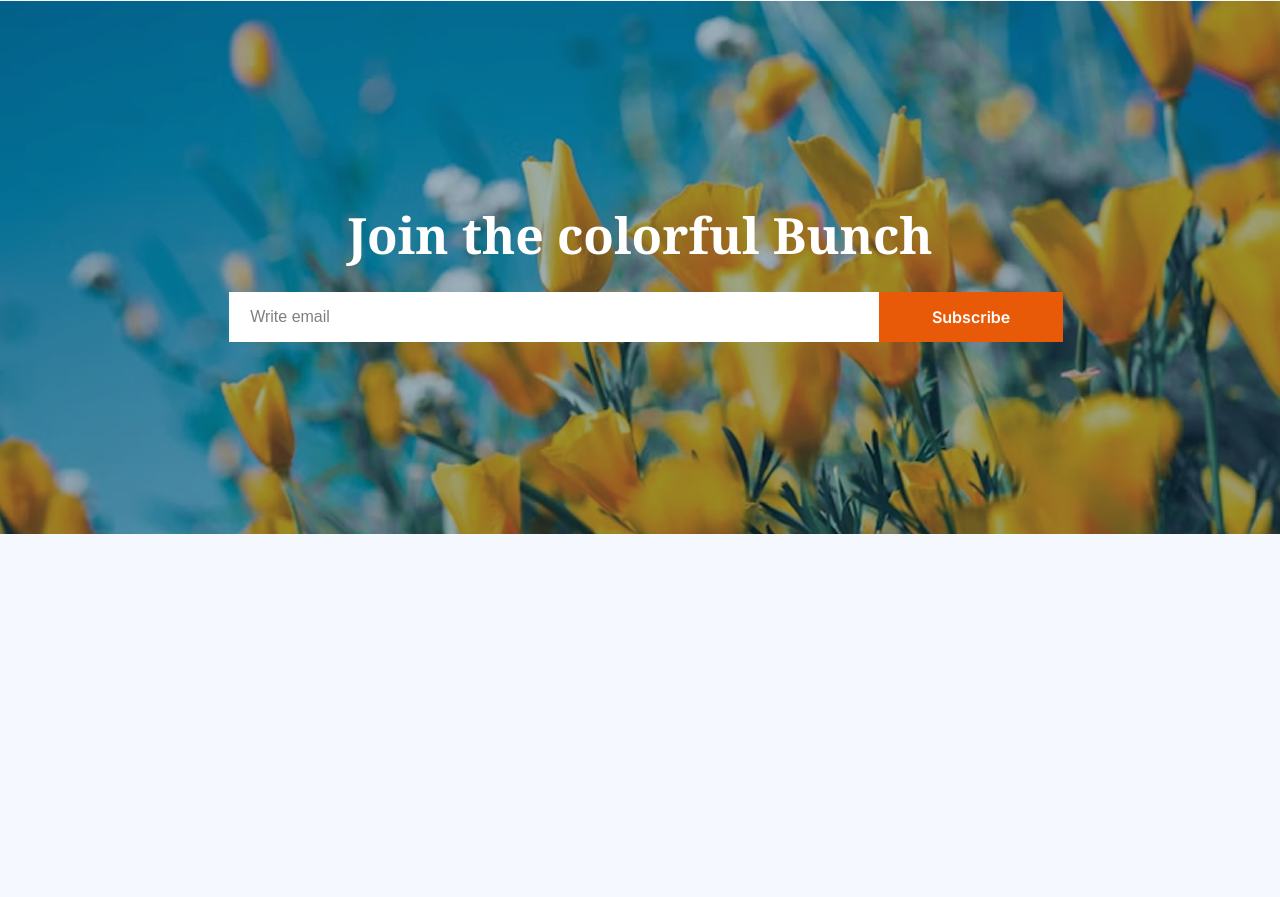
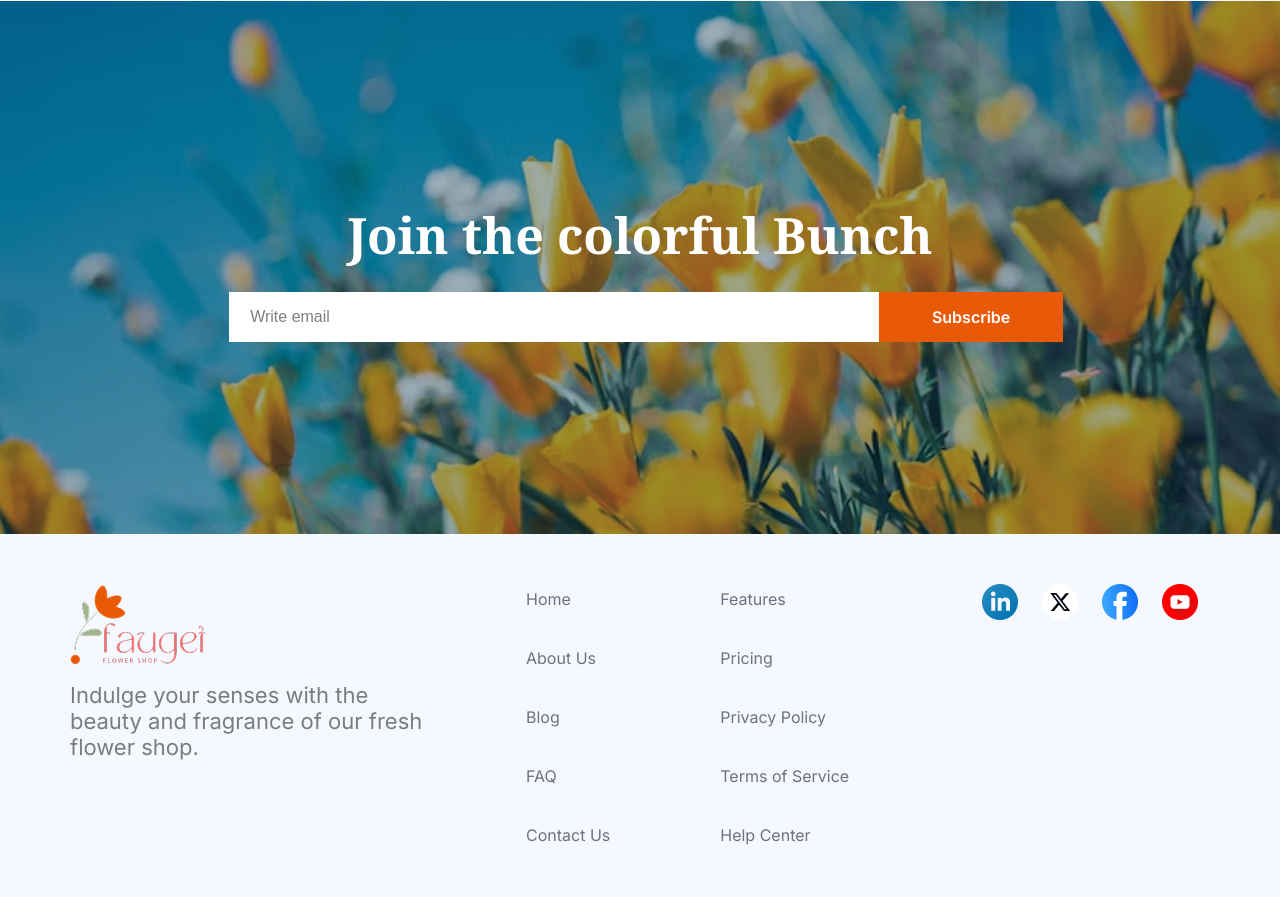
Before and after one commit to rafiultalukdar1/second-assignment, a plain HTML site: page index.html in a window 1280 px wide. Shown: the part 3808-4705 px from the top of the page. Before the commit the page ends 4342 px from the top, so only its background shows below. Drawn offline with Linux system fonts and the light colour scheme.

Commit message:
Added Footer Section

```diff
--- a/css/responsive.css
+++ b/css/responsive.css
@@ -129,6 +129,18 @@ Tablet Screen
 	}
 	.join-form {
 		margin: 0 30px;
+	}
+	.footer-area {
+		gap: 12px;
+	}
+	.footer-link {
+		column-gap: 35px;
+	}
+	.footer-social ul {
+		gap: 10px;
+	}
+	.footer-link ul {
+		row-gap: 20px;
 	}
 
 
@@ -274,6 +286,14 @@ Small Screen
 	.join-form {
 		margin: 0 30px;
 	}
+	.footer-area {
+		grid-template-columns: 1fr;
+		row-gap: 30px;
+	}
+	.footer-link {
+		flex-direction: column;
+		row-gap: 32px;
+	}
 
 
 
@@ -311,6 +331,15 @@ Mobile Screen
 	.join-form button {
 		padding: 0 15px;
 	}
+	.footer-area {
+		row-gap: 25px;
+	}
+	.footer-link {
+		row-gap: 20px;
+	}
+	.footer-link ul {
+		row-gap: 20px;
+	}
 
 
 
--- a/index.html
+++ b/index.html
@@ -206,28 +206,42 @@
      </main>
     <!--/ Main Section End Here /-->
 
-
-
-
-
-
-
-
-
-
-
-
-
-
-
-
-
-
-
-
-
-
-
+    <!--/ Footer Section Start Here /-->
+     <footer class="footer-section">
+        <div class="container">
+            <div class="footer-area">
+                <div class="footer-logo">
+                    <a href="#"><img src="images/footer-logo.png" alt=""></a>
+                    <p>Indulge your senses with the beauty and fragrance of our fresh flower shop. </p>
+                </div>
+                <div class="footer-link">
+                    <ul>
+                        <li><a href="#">Home</a></li>
+                        <li><a href="#">About Us</a></li>
+                        <li><a href="#">Blog</a></li>
+                        <li><a href="#">FAQ</a></li>
+                        <li><a href="#">Contact Us</a></li>
+                    </ul>
+                    <ul>
+                        <li><a href="#">Features</a></li>
+                        <li><a href="#">Pricing</a></li>
+                        <li><a href="#">Privacy Policy</a></li>
+                        <li><a href="#">Terms of Service</a></li>
+                        <li><a href="#">Help Center</a></li>
+                    </ul>
+                </div>
+                <div class="footer-social">
+                    <ul>
+                        <li><a href="#"><img src="images/linkedin-icon.png" alt=""></a></li>
+                        <li><a href="#"><img src="images/twitter-icon.png" alt=""></a></li>
+                        <li><a href="#"><img src="images/facebool-icon.png" alt=""></a></li>
+                        <li><a href="#"><img src="images/youtube-icon.png" alt=""></a></li>
+                    </ul>
+                </div>
+            </div>
+        </div>
+     </footer>
+    <!--/ Footer Section End Here /-->
 
 </body>
 </html>
--- a/style.css
+++ b/style.css
@@ -393,3 +393,55 @@ ul {
 .join-form button:hover {
     background: #bf360c;
 }
+
+/*=== Footer Section Start Here ===*/
+
+.footer-section {
+    padding: 50px 0;
+}
+
+.footer-area {
+    display: grid;
+    grid-template-columns: 2fr 2fr 1fr;
+}
+
+.footer-logo {
+    max-width: 360px;
+}
+
+.footer-logo p {
+    padding-top: 16px;
+}
+
+.footer-link {
+    display: flex;
+    column-gap: 110px;
+}
+
+.footer-link ul {
+    list-style: none;
+    display: flex;
+    flex-direction: column;
+    row-gap: 32px;
+}
+
+.footer-link ul li a {
+    color: #6b7280;
+    font-size: 16px;
+    line-height: 150%;
+    text-decoration: none;
+    transition: 0.3s;
+}
+
+.footer-link ul li a:hover {
+    color: #000;
+}
+
+.footer-social ul {
+    display: flex;
+    gap: 24px;
+}
+
+.footer-social ul li {
+    list-style: none;
+}
```
Also changed, not shown: images/facebool-icon.png (added), images/footer-logo.png (added), images/linkedin-icon.png (added), images/twitter-icon.png (added), images/youtube-icon.png (added).
